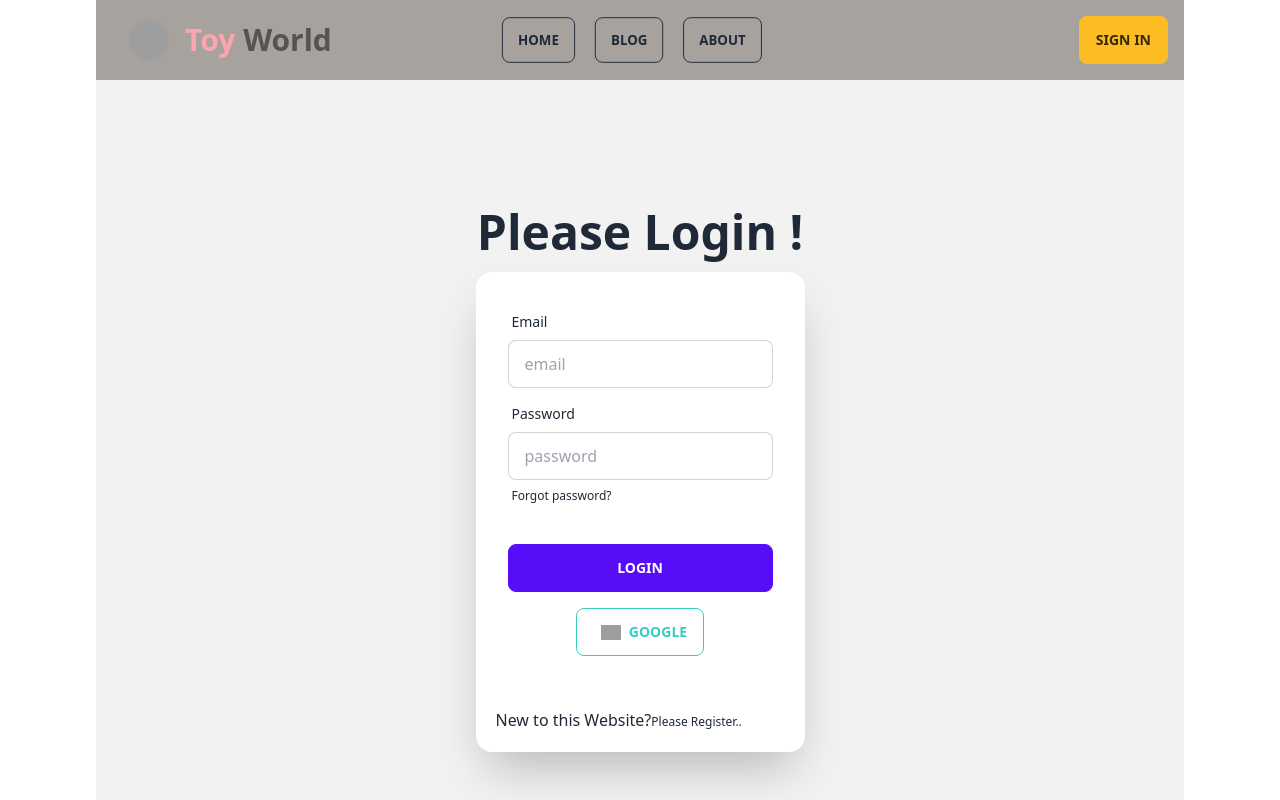
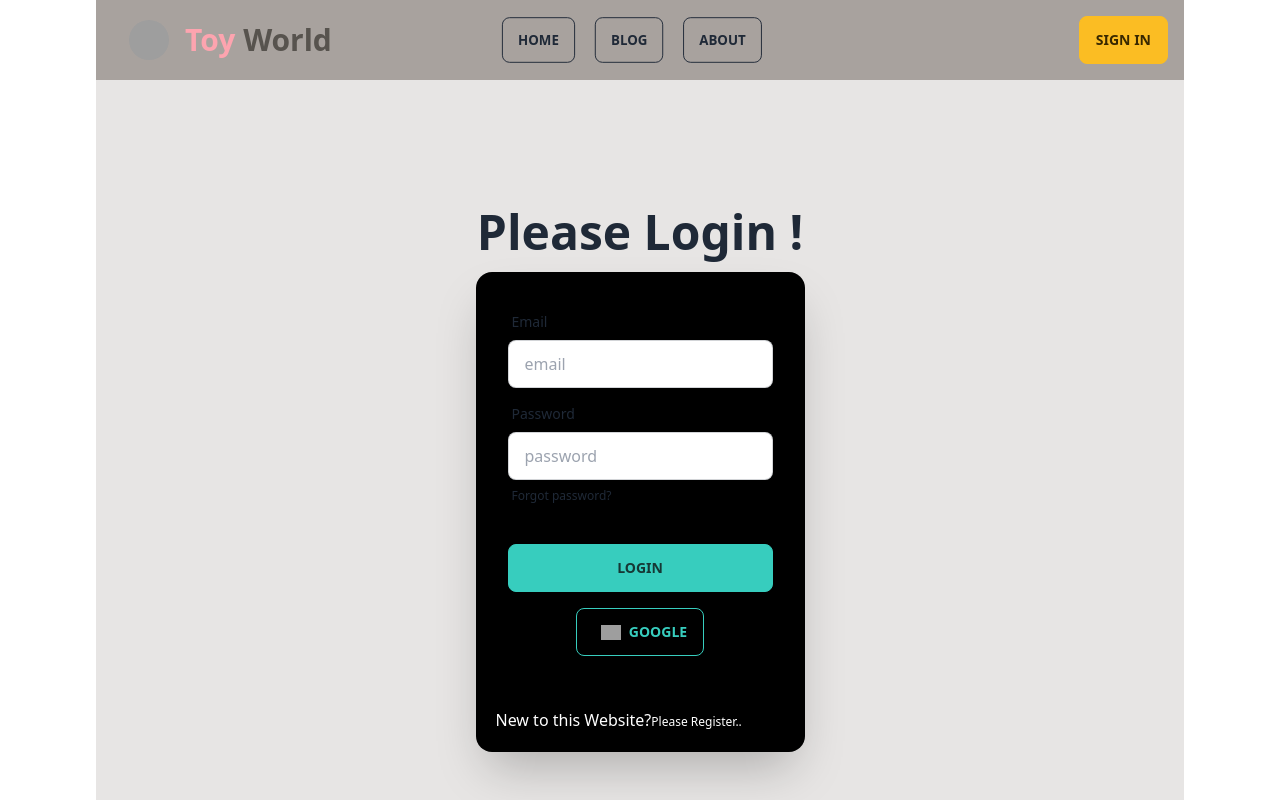
Before and after one commit to Ashik-Faysal/toy-marketplace-client, a React (Vite) app: page /login in a window 1280 px wide. Shown: the top 800 px of the page. Built offline with nearby package versions, Linux system fonts and the light colour scheme; no server answers; grey boxes are pictures that could not be loaded.

Commit message:
some change on login and register file

```diff
--- a/src/pages/Login/Login.jsx
+++ b/src/pages/Login/Login.jsx
@@ -5,9 +5,7 @@ import { AuthContext } from "../../Providers/AuthProvider";
 const Login = () => {
   const [error, setError] = useState(null);
 
-  const { signIn, signInWithGoogle, upDateProfile } =
-    useContext(AuthContext);
-//   // console.log(signInWithGoogle);
+  const { signIn, signInWithGoogle, upDateProfile } = useContext(AuthContext);
   const navigate = useNavigate();
   const location = useLocation();
   const from = location?.state?.from?.pathname || "/";
@@ -32,15 +30,13 @@ const Login = () => {
       .catch((error) => setError(error.message));
   };
   return (
-    <div className="hero min-h-screen bg-base-200">
+    <div className="hero min-h-screen bg-stone-200">
       <div className="hero-content flex-col ">
         <div className="text-center lg:text-left">
           <h1 className="text-5xl font-bold">Please Login !</h1>
         </div>
-        <div className="card flex-shrink-0 w-full max-w-sm shadow-2xl bg-base-100">
-                  <form
-                    //   onSubmit={handleLogin}
-                      className="card-body">
+        <div className="card flex-shrink-0 w-full max-w-sm bg-black  shadow-2xl">
+          <form onSubmit={handleLogin} className="card-body rounded-lg">
             <div className="form-control">
               <label className="label">
                 <span className="label-text">Email</span>
@@ -71,15 +67,13 @@ const Login = () => {
               </label>
             </div>
             <div className="form-control mt-6">
-              <button className="btn btn-primary">Login</button>
+              <button className="btn btn-accent">Login</button>
             </div>
 
             <div className="flex gap-4 mx-auto">
               <button
-                              type="button"
-
-                              onClick={signInWithGoogle}
-
+                type="button"
+                onClick={signInWithGoogle}
                 className="btn btn-outline btn-accent mt-2"
               >
                 <img
@@ -95,9 +89,9 @@ const Login = () => {
           </form>
           {error && <p className="text-red-500">{error}</p>}
 
-          <span className="p-5">
+          <span className="p-5 text-white">
             New to this Website?
-            <Link to="/register" className="label-text-alt link link-hover">
+            <Link to="/register" className="label-text-alt link link-hover text-white">
               Please Register..
             </Link>
           </span>
--- a/src/pages/Login/Register.jsx
+++ b/src/pages/Login/Register.jsx
@@ -3,7 +3,7 @@ import { Link } from "react-router-dom";
 import { AuthContext } from "../../Providers/AuthProvider";
 
 const Register = () => {
-  const { user, createUser, userProfile } =useContext(AuthContext);
+  const { user, createUser, userProfile } = useContext(AuthContext);
 
   const handleRegister = (event) => {
     event.preventDefault();
@@ -28,9 +28,12 @@ const Register = () => {
     <div className="hero min-h-screen bg-base-200">
       <div className="hero-content flex-col">
         <div className="text-center lg:text-left">
-          <h1 className="text-5xl font-bold">Please Register!</h1>
+          <h1 className="text-5xl font-bold">
+            <span className="text-orange-500">Please</span>{" "}
+            <span className="text-stone-600">Register!</span>
+          </h1>
         </div>
-        <div className="card flex-shrink-0 w-full max-w-sm shadow-2xl bg-base-100">
+        <div className="card flex-shrink-0 w-full max-w-sm shadow-2xl bg-black">
           <form onSubmit={handleRegister} className="card-body">
             <div className="form-control">
               <label className="label">
@@ -82,7 +85,7 @@ const Register = () => {
               <label className="label">
                 <Link
                   to="/login"
-                  className="p-1 label-text-alt link link-hover"
+                  className="p-1 label-text-alt link link-hover text-white"
                 >
                   Have Already an Account? Please Login
                 </Link>
```
